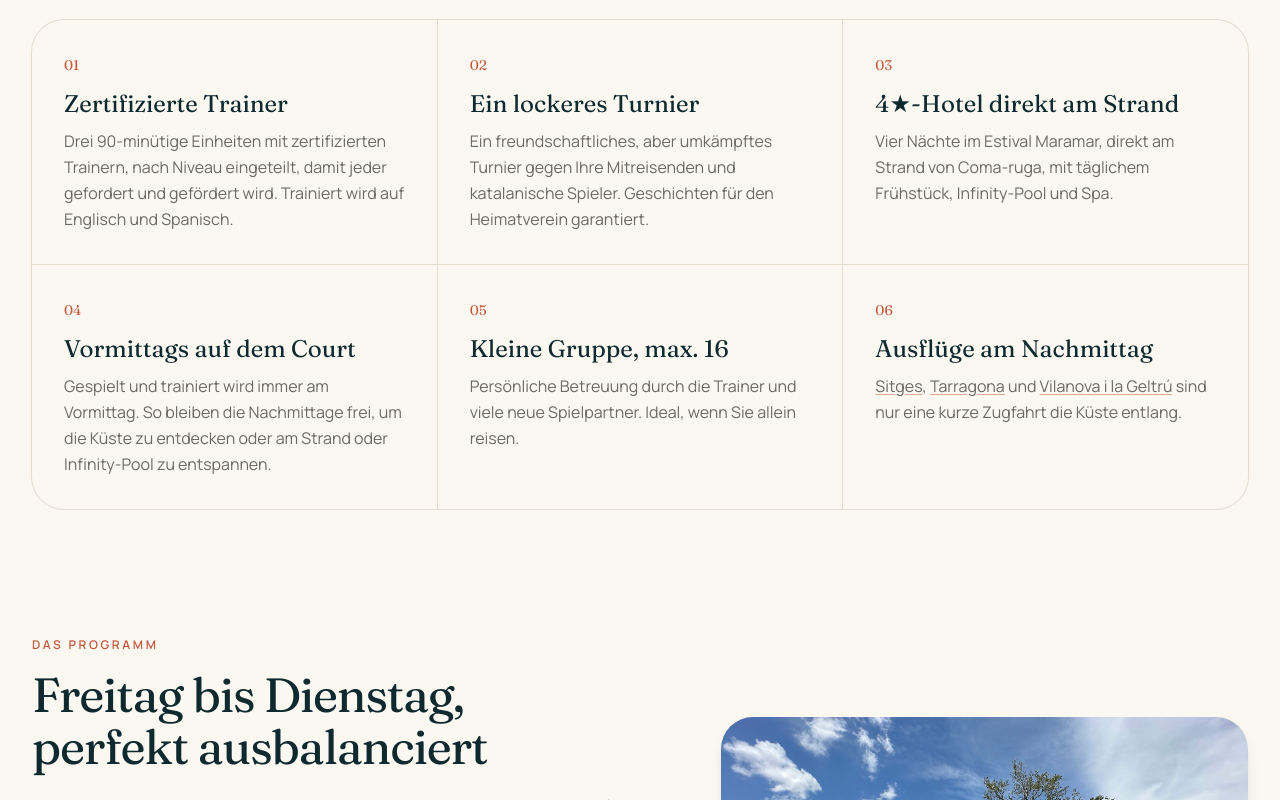
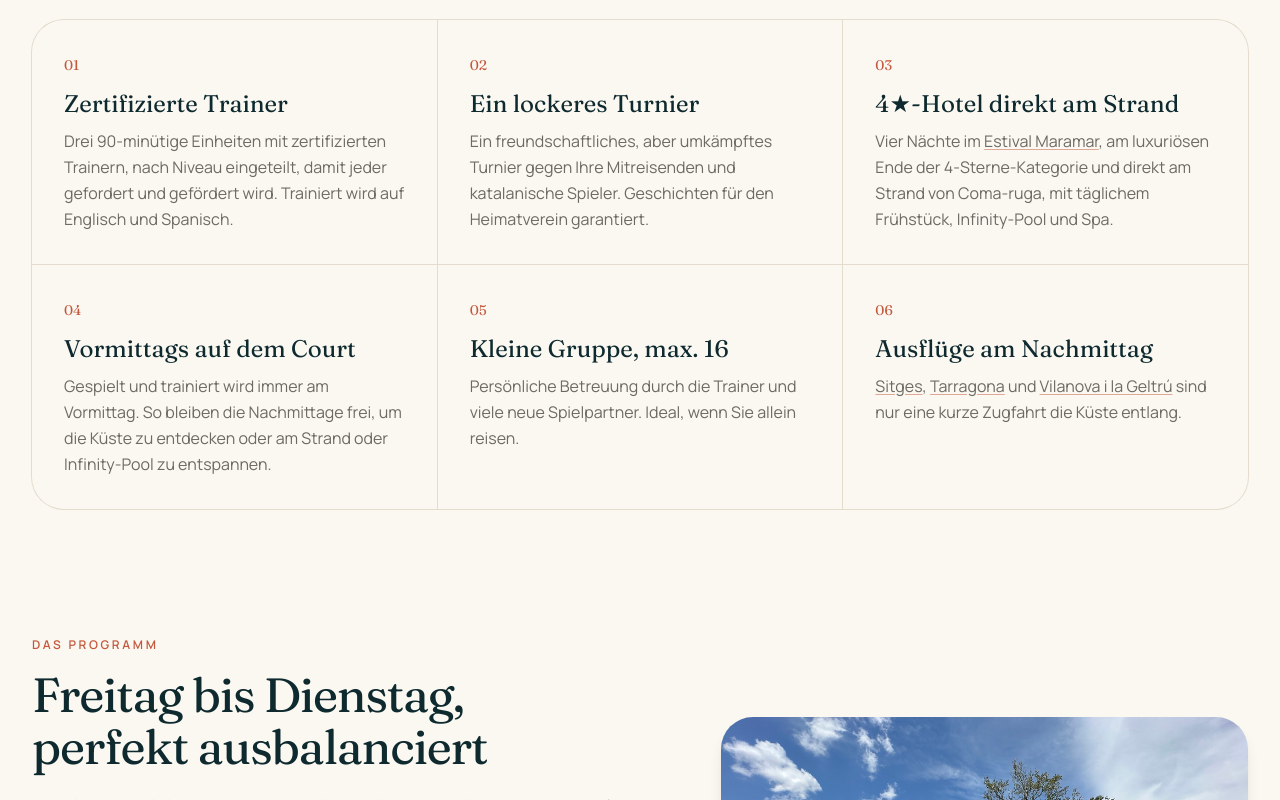
Before and after one commit to DAGarnish/dinkabroad, a Next.js app: page /de/pickleball-urlaub-barcelona in a window 1280 px wide. Shown: the part 1200-2000 px from the top of the page. Built offline with nearby package versions, Linux system fonts and the light colour scheme; no server answers.

Commit message:
Link the Estival Maramar's official site and call it luxury-end 4-star on Local Dink
Co-Authored-By: Claude Opus 5.5 <noreply@anthropic.com>

```diff
--- a/src/app/(de)/de/pickleball-urlaub-barcelona/page.tsx
+++ b/src/app/(de)/de/pickleball-urlaub-barcelona/page.tsx
@@ -11,11 +11,12 @@ import {
   PageHero,
   PricingSection,
 } from "@/components/sections";
-import { TownLink } from "@/components/TownLink";
+import { ExternalLink, TownLink } from "@/components/TownLink";
 import { Container, SectionHeading } from "@/components/ui";
 import { pageMetadata } from "@/lib/metadata";
 import { localDinkDe } from "@/lib/retreats";
 import { breadcrumbSchema, faqSchema, hotelSchema, tripSchema } from "@/lib/schema";
+import { hotel } from "@/lib/site";
 
 export const metadata = pageMetadata({
   title: "Pickleball-Urlaub Barcelona: 5-tägige Pickleball-Reise ab 1.100 €",
@@ -36,7 +37,12 @@ const reasons = [
   },
   {
     title: "4★-Hotel direkt am Strand",
-    text: "Vier Nächte im Estival Maramar, direkt am Strand von Coma-ruga, mit täglichem Frühstück, Infinity-Pool und Spa.",
+    text: (
+      <>
+        Vier Nächte im <ExternalLink href={hotel.url}>Estival Maramar</ExternalLink>
+        , am luxuriösen Ende der 4-Sterne-Kategorie und direkt am Strand von Coma-ruga, mit täglichem Frühstück, Infinity-Pool und Spa.
+      </>
+    ),
   },
   {
     title: "Vormittags auf dem Court",
--- a/src/app/(en)/pickleball-holiday-barcelona/content.tsx
+++ b/src/app/(en)/pickleball-holiday-barcelona/content.tsx
@@ -11,12 +11,13 @@ import {
   PageHero,
   PricingSection,
 } from "@/components/sections";
-import { TownLink } from "@/components/TownLink";
+import { ExternalLink, TownLink } from "@/components/TownLink";
 import { Container, SectionHeading } from "@/components/ui";
 import { type Currency, convertPrice } from "@/lib/fx";
 import { pageMetadata } from "@/lib/metadata";
 import { formatPrice, localDink } from "@/lib/retreats";
 import { breadcrumbSchema, faqSchema, hotelSchema, tripSchema } from "@/lib/schema";
+import { hotel } from "@/lib/site";
 
 export const holidayMetadata = pageMetadata({
   title: "Pickleball Holiday Barcelona: 5-Day Pickleball Retreat from €1,100",
@@ -36,7 +37,12 @@ const reasons = [
   },
   {
     title: "Beachfront 4★ hotel",
-    text: "Four nights at the Estival Maramar, right on Coma-ruga beach, with breakfast every day, an infinity pool and spa.",
+    text: (
+      <>
+        Four nights at the <ExternalLink href={hotel.url}>Estival Maramar</ExternalLink>
+        , on the luxury end of 4-star and right on Coma-ruga beach, with breakfast every day, an infinity pool and spa.
+      </>
+    ),
   },
   {
     title: "Mornings on court",
--- a/src/app/(es)/es/vacaciones-pickleball-barcelona/page.tsx
+++ b/src/app/(es)/es/vacaciones-pickleball-barcelona/page.tsx
@@ -11,11 +11,12 @@ import {
   PageHero,
   PricingSection,
 } from "@/components/sections";
-import { TownLink } from "@/components/TownLink";
+import { ExternalLink, TownLink } from "@/components/TownLink";
 import { Container, SectionHeading } from "@/components/ui";
 import { pageMetadata } from "@/lib/metadata";
 import { localDinkEs } from "@/lib/retreats";
 import { breadcrumbSchema, faqSchema, hotelSchema, tripSchema } from "@/lib/schema";
+import { hotel } from "@/lib/site";
 
 export const metadata = pageMetadata({
   title: "Vacaciones de pickleball en Barcelona: retiro de 5 días desde 1100 €",
@@ -36,7 +37,12 @@ const reasons = [
   },
   {
     title: "Hotel 4★ en primera línea",
-    text: "Cuatro noches en el Estival Maramar, en plena playa de Coma-ruga, con desayuno diario, piscina infinita y spa.",
+    text: (
+      <>
+        Cuatro noches en el <ExternalLink href={hotel.url}>Estival Maramar</ExternalLink>
+        , de la gama más alta de los 4 estrellas y en plena playa de Coma-ruga, con desayuno diario, piscina infinita y spa.
+      </>
+    ),
   },
   {
     title: "Mañanas en la pista",
--- a/src/app/(fr)/fr/vacances-pickleball-barcelone/page.tsx
+++ b/src/app/(fr)/fr/vacances-pickleball-barcelone/page.tsx
@@ -11,11 +11,12 @@ import {
   PageHero,
   PricingSection,
 } from "@/components/sections";
-import { TownLink } from "@/components/TownLink";
+import { ExternalLink, TownLink } from "@/components/TownLink";
 import { Container, SectionHeading } from "@/components/ui";
 import { pageMetadata } from "@/lib/metadata";
 import { localDinkFr } from "@/lib/retreats";
 import { breadcrumbSchema, faqSchema, hotelSchema, tripSchema } from "@/lib/schema";
+import { hotel } from "@/lib/site";
 
 export const metadata = pageMetadata({
   title: "Vacances pickleball à Barcelone : séjour de 5 jours dès 1 100 €",
@@ -36,7 +37,12 @@ const reasons = [
   },
   {
     title: "Hôtel 4★ en bord de mer",
-    text: "Quatre nuits à l’Estival Maramar, directement sur la plage de Coma-ruga, avec petit-déjeuner tous les jours, piscine à débordement et spa.",
+    text: (
+      <>
+        Quatre nuits à l’<ExternalLink href={hotel.url}>Estival Maramar</ExternalLink>
+        , dans le haut de gamme des 4 étoiles, directement sur la plage de Coma-ruga, avec petit-déjeuner tous les jours, piscine à débordement et spa.
+      </>
+    ),
   },
   {
     title: "Le matin sur le terrain",
--- a/src/app/(nl)/nl/pickleball-vakantie-barcelona/page.tsx
+++ b/src/app/(nl)/nl/pickleball-vakantie-barcelona/page.tsx
@@ -11,11 +11,12 @@ import {
   PageHero,
   PricingSection,
 } from "@/components/sections";
-import { TownLink } from "@/components/TownLink";
+import { ExternalLink, TownLink } from "@/components/TownLink";
 import { Container, SectionHeading } from "@/components/ui";
 import { pageMetadata } from "@/lib/metadata";
 import { localDinkNl } from "@/lib/retreats";
 import { breadcrumbSchema, faqSchema, hotelSchema, tripSchema } from "@/lib/schema";
+import { hotel } from "@/lib/site";
 
 export const metadata = pageMetadata({
   title: "Pickleballvakantie Barcelona: 5-daagse pickleballreis vanaf € 1.100",
@@ -36,7 +37,12 @@ const reasons = [
   },
   {
     title: "4★-hotel aan het strand",
-    text: "Vier nachten in het Estival Maramar, direct aan het strand van Coma-ruga, met elke dag ontbijt, een infinity pool en een spa.",
+    text: (
+      <>
+        Vier nachten in het <ExternalLink href={hotel.url}>Estival Maramar</ExternalLink>
+        , aan de luxe kant van de 4 sterren en direct aan het strand van Coma-ruga, met elke dag ontbijt, een infinity pool en een spa.
+      </>
+    ),
   },
   {
     title: "’s Ochtends op de baan",
--- a/src/components/TownLink.tsx
+++ b/src/components/TownLink.tsx
@@ -9,9 +9,14 @@ const towns = {
 };
 
 export function TownLink({ town, lang, children }: { town: keyof typeof towns; lang: Lang; children: ReactNode }) {
+  return <ExternalLink href={towns[town](siteOf(lang))}>{children}</ExternalLink>;
+}
+
+// An underlined link that opens in a new tab.
+export function ExternalLink({ href, children }: { href: string; children: ReactNode }) {
   return (
     <a
-      href={towns[town](siteOf(lang))}
+      href={href}
       target="_blank"
       rel="noopener noreferrer"
       className="underline decoration-terracotta/50 underline-offset-2 transition hover:text-terracotta"
--- a/src/components/sections.tsx
+++ b/src/components/sections.tsx
@@ -5,8 +5,10 @@ import seafront from "@/assets/images/coma-ruga-seafront.jpg";
 import { type Lang, type RetreatChoice, language, ui } from "@/lib/i18n";
 import { type Currency, convertPrice } from "@/lib/fx";
 import { type Retreat, formatPrice } from "@/lib/retreats";
+import { hotel } from "@/lib/site";
 import { ConvertedPrices } from "./ConvertedPrices";
 import { EnquiryForm } from "./EnquiryForm";
+import { ExternalLink } from "./TownLink";
 import { Check, Container, Eyebrow, SectionHeading } from "./ui";
 
 const priceLocale = (lang: Lang) => language(lang).numberLocale;
@@ -293,7 +295,11 @@ export function HotelSection({ lang }: { lang: Lang }) {
               </>
             }
             intro={t.intro}
-          />
+          >
+            <p className="mt-6 text-sm font-semibold">
+              <ExternalLink href={hotel.url}>{t.website} ↗</ExternalLink>
+            </p>
+          </SectionHeading>
           <Image
             src={seafront}
             alt={t.imageAlt}
--- a/src/components/ui.tsx
+++ b/src/components/ui.tsx
@@ -14,12 +14,14 @@ export function SectionHeading({
   intro,
   align = "left",
   invert = false,
+  children,
 }: {
   eyebrow?: string;
   title: ReactNode;
   intro?: ReactNode;
   align?: "left" | "center";
   invert?: boolean;
+  children?: ReactNode;
 }) {
   return (
     <div className={align === "center" ? "mx-auto max-w-2xl text-center" : "max-w-2xl"}>
@@ -28,6 +30,7 @@ export function SectionHeading({
       {intro && (
         <p className={`mt-5 text-lg leading-relaxed text-pretty ${invert ? "text-cream/75" : "text-stone"}`}>{intro}</p>
       )}
+      {children}
     </div>
   );
 }
--- a/src/lib/i18n.ts
+++ b/src/lib/i18n.ts
@@ -106,6 +106,7 @@ const en = {
     intro:
       "A modern, beautifully kept hotel on the seafront at Coma-ruga, on the luxury end of 4-star, rated “Superb” by more than 900 guests on Booking.com. After a morning on court, the rooftop pool is calling.",
     imageAlt: "Hotels and palm trees along the seafront at Coma-ruga beach",
+    website: "Visit the hotel’s website",
     features: [
       ["Right on the beach", "Step straight from the hotel onto the sand of Coma-ruga beach."],
       ["Rooftop pool", "An adults-only rooftop pool and lounge with views over the Mediterranean."],
@@ -231,6 +232,7 @@ const es: Ui = {
     intro:
       "Un hotel moderno y muy cuidado en el paseo marítimo de Coma-ruga, de la gama más alta de los 4 estrellas, valorado como «Fantástico» por más de 900 huéspedes en Booking.com. Después de una mañana en la pista, la piscina de la azotea te espera.",
     imageAlt: "Hoteles y palmeras en el paseo marítimo de la playa de Coma-ruga",
+    website: "Visita la web del hotel",
     features: [
       ["En la misma playa", "Sales del hotel directamente a la arena de la playa de Coma-ruga."],
       ["Piscina en la azotea", "Piscina y zona chill-out solo para adultos con vistas al Mediterráneo."],
@@ -344,6 +346,7 @@ const fr: Ui = {
     intro:
       "Un hôtel moderne et soigné sur le front de mer de Coma-ruga, dans le haut de gamme des 4 étoiles, noté « Superbe » par plus de 900 clients sur Booking.com. Après une matinée sur le terrain, la piscine sur le toit vous attend.",
     imageAlt: "Hôtels et palmiers sur le front de mer de la plage de Coma-ruga",
+    website: "Voir le site de l’hôtel",
     features: [
       ["Sur la plage", "Vous sortez de l’hôtel directement sur le sable de la plage de Coma-ruga."],
       ["Piscine sur le toit", "Une piscine et un lounge réservés aux adultes, avec vue sur la Méditerranée."],
@@ -457,6 +460,7 @@ const de: Ui = {
     intro:
       "Ein modernes, top gepflegtes Hotel an der Strandpromenade von Coma-ruga, am luxuriösen Ende der 4-Sterne-Kategorie und von über 900 Gästen auf Booking.com mit „Hervorragend“ bewertet. Nach einem Vormittag auf dem Court wartet der Pool auf dem Dach.",
     imageAlt: "Hotels und Palmen an der Strandpromenade von Coma-ruga",
+    website: "Zur Website des Hotels",
     features: [
       ["Direkt am Strand", "Vom Hotel geht es direkt auf den Sand des Strandes von Coma-ruga."],
       ["Pool auf dem Dach", "Pool und Lounge nur für Erwachsene mit Blick aufs Mittelmeer."],
@@ -570,6 +574,7 @@ const nl: Ui = {
     intro:
       "Een modern, prachtig onderhouden hotel aan de boulevard van Coma-ruga, aan de luxe kant van de 4 sterren en door meer dan 900 gasten op Booking.com beoordeeld met ‘Uitstekend’. Na een ochtend op de baan wacht het zwembad op het dak.",
     imageAlt: "Hotels en palmbomen aan de boulevard van het strand van Coma-ruga",
+    website: "Bekijk de website van het hotel",
     features: [
       ["Direct aan het strand", "Vanuit het hotel loop je zo het zand van het strand van Coma-ruga op."],
       ["Zwembad op het dak", "Een zwembad en lounge op het dak, alleen voor volwassenen, met uitzicht op de Middellandse Zee."],
--- a/src/lib/site.ts
+++ b/src/lib/site.ts
@@ -9,7 +9,7 @@ export const site = {
 
 export const hotel = {
   name: "Estival Maramar",
-  url: "https://estival-maramar-coma-ruga.bookstaygo.com/",
+  url: "https://www.estivalgroup.com/estival-maramar-comarruga.html",
   street: "Avenida Brisamar, 44-50",
   postcode: "43880",
   locality: "Coma-ruga, El Vendrell",
```
